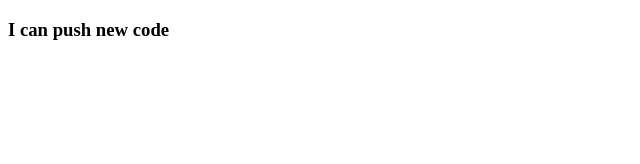
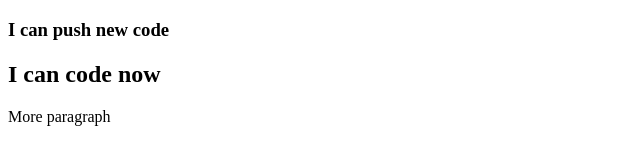
Before and after one commit to Mainul-Hasan07/First-repo, a plain HTML site: page index.html in a window 1280 px wide. Shown: the whole page, without its empty margins (0-640 px from the left). Drawn offline with Linux system fonts and the light colour scheme.

Commit message:
style add

```diff
--- a/index.html
+++ b/index.html
@@ -5,9 +5,11 @@
     <meta http-equiv="X-UA-Compatible" content="IE=edge">
     <meta name="viewport" content="width=device-width, initial-scale=1.0">
     <title>My First Repo</title>
+    <link rel="stylesheet" href="style.css">
 </head>
 <body>
     <h3>I can push new code</h3>
-
+    <h2>I can code now</h2>
+    <p>More paragraph</p>
 </body>
 </html>
```
Also changed, not shown: style.css (added).
